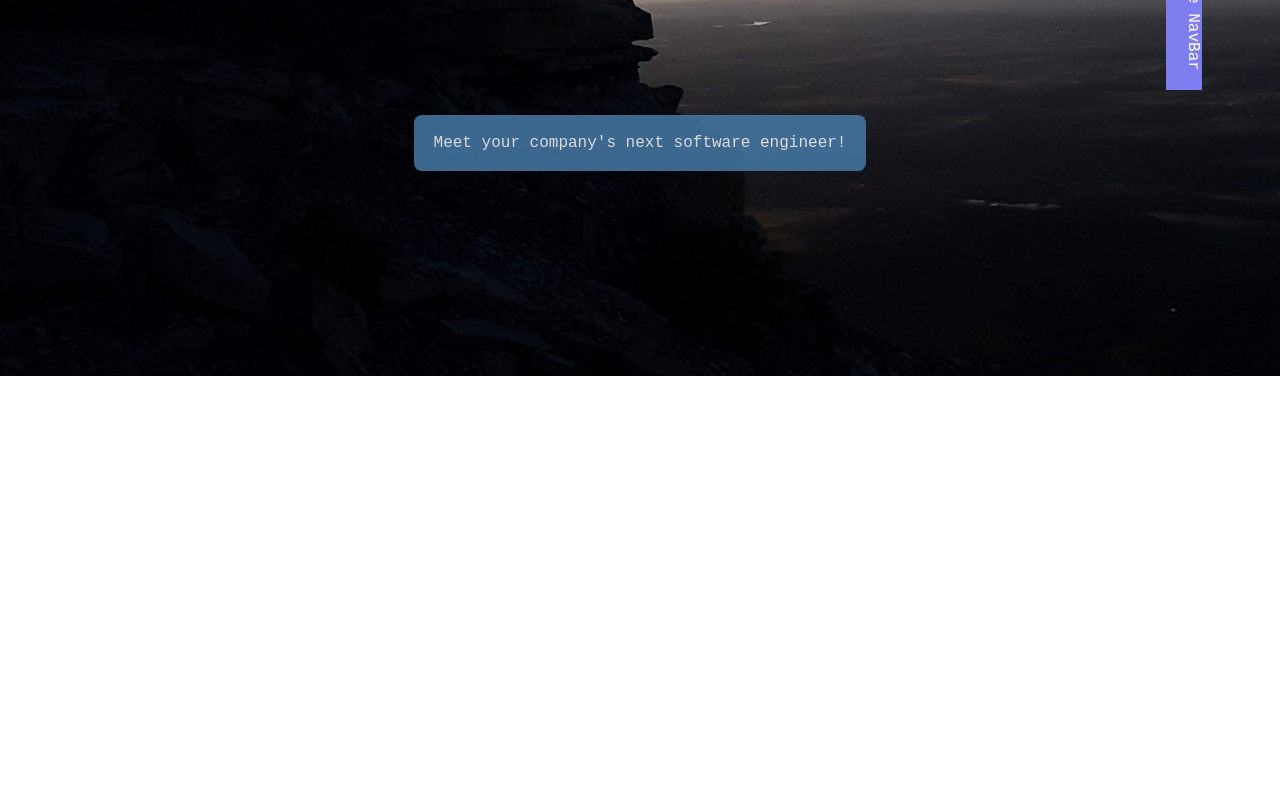
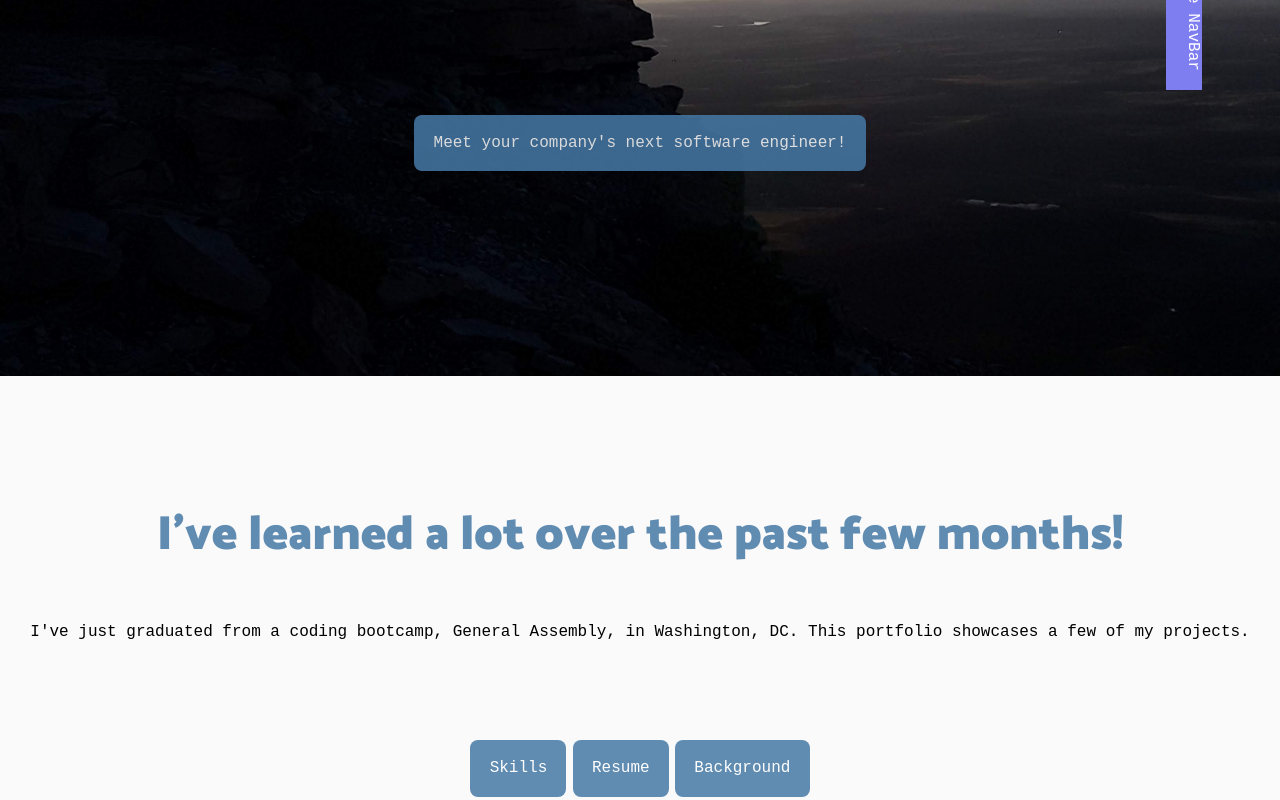
Before and after one commit to saralaffin/portfolio-vue, a Vue app: page / in a window 1280 px wide. Shown: the part 424-1224 px from the top of the page. Before the commit the page ends 800 px from the top, so only its background shows below. Built offline with nearby package versions, Linux system fonts and the light colour scheme.

Commit message:
add and style about section

```diff
--- a/src/App.vue
+++ b/src/App.vue
@@ -2,18 +2,21 @@
   <div id="app">
     <NavBar msg="Welcome to Your Vue.js App" />
     <Header />
+    <About />
   </div>
 </template>
 
 <script>
 import NavBar from "./components/NavBar.vue";
 import Header from "./components/Header.vue";
+import About from "./components/About.vue";
 
 export default {
   name: "App",
   components: {
     Header,
     NavBar,
+    About,
   },
 };
 </script>
@@ -24,4 +27,32 @@ export default {
   margin: 0;
   font-family: "Courier New", Courier, monospace;
 }
+h1,
+h2 {
+  font-size: 6vh;
+  font-family: "Catamaran", sans-serif;
+  color: white;
+  opacity: 0.85;
+  margin-top: 15vh;
+  text-align: center;
+  margin-left: 3vw;
+  margin-right: 3vw;
+}
+
+a {
+  color: white;
+  padding: 1.2em;
+  background: #4679a6;
+  text-decoration: none;
+  border-radius: 0.5em;
+  text-align: center;
+  max-width: 80vw;
+  opacity: 0.85;
+}
+@media only screen and (min-width: 780px) {
+  h1 {
+    font-size: 10vh;
+    margin-top: 11vh;
+  }
+}
 </style>
--- /dev/null
+++ b/src/components/About.vue
@@ -0,0 +1,53 @@
+<template>
+  <div id="about">
+    <h2>
+      I've learned a lot over the past few months!
+    </h2>
+    <p class="lead mb-5">
+      I've just graduated from a coding bootcamp, General Assembly, in
+      Washington, DC. This portfolio showcases a few of my projects.
+    </p>
+    <div class="link-container">
+      <a href="#skills">Skills</a>
+      <a href="Sara_Laffin_Resume.pdf" download>
+        Resume
+      </a>
+      <a href="#background">Background</a>
+    </div>
+  </div>
+</template>
+
+<script>
+export default {
+  name: "About",
+  props: {
+    msg: String,
+  },
+};
+</script>
+
+<style scoped>
+#about {
+  background-color: #fafafa;
+  display: flex;
+  flex-direction: column;
+  align-items: center;
+}
+h2 {
+  color: #4679a6;
+}
+p {
+  text-align: center;
+  padding: 1em;
+  margin-top: 4vh;
+  margin-bottom: 10vh;
+}
+.link-container {
+  display: flex;
+  flex-wrap: wrap;
+  justify-content: center;
+}
+a {
+  margin: 0.2em;
+}
+</style>
--- a/src/components/Header.vue
+++ b/src/components/Header.vue
@@ -25,28 +25,7 @@ export default {
   flex-direction: column;
   align-items: center;
 }
-h1 {
-  font-size: 6vh;
-  font-family: "Catamaran", sans-serif;
-  color: white;
-  opacity: 0.85;
-  margin-top: 15vh;
-  margin-bottom: 40vh;
-}
 a {
-  color: white;
-  padding: 1.2em;
-  background: #4679a6;
-  text-decoration: none;
-  border-radius: 0.5em;
-  text-align: center;
-  max-width: 80vw;
-  opacity: 0.85;
-}
-@media only screen and (min-width: 780px) {
-  h1 {
-    font-size: 10vh;
-    margin-top: 11vh;
-  }
+  margin-top: 40vh;
 }
 </style>
```
Also changed, not shown: 1 other file (tests, documents, lock files or other folders).
